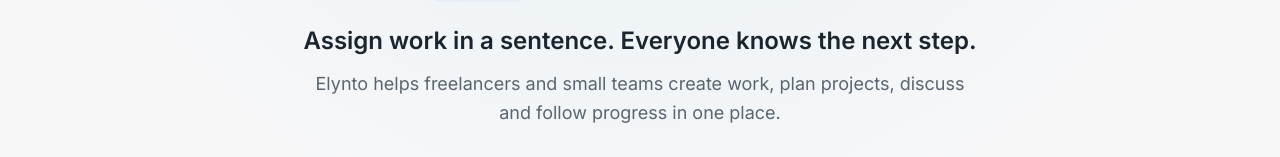
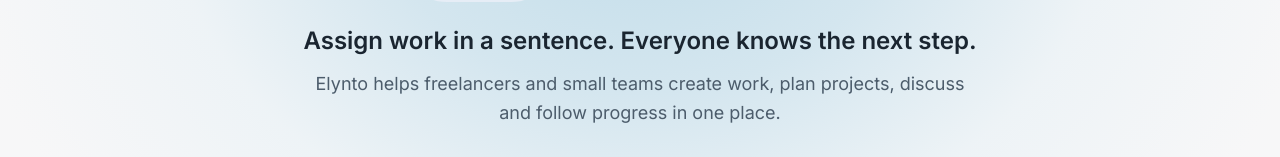
Before and after one commit to phungducbk-hub/Elynto-Landing, a Next.js app: page /en in a window 1280 px wide. Shown: the part 407-564 px from the top of the page. Built offline with nearby package versions, Linux system fonts and the light colour scheme; no server answers.

Commit message:
Increase hero background contrast for preview

```diff
--- a/src/components/sections/Hero.tsx
+++ b/src/components/sections/Hero.tsx
@@ -30,11 +30,11 @@ export function Hero({ lang, dict }: { lang: Locale; dict: Dictionary }) {
   const video = productMedia.heroDemo[lang];
 
   return (
-    <section aria-labelledby="hero-title" className="harbor-hero relative overflow-hidden border-b border-line">
+    <section aria-labelledby="hero-title" className="harbor-hero relative isolate overflow-hidden border-b border-line">
       {/* Brand atmosphere behind the product introduction. */}
       <div
         aria-hidden="true"
-        className="pointer-events-none absolute inset-x-0 top-0 -z-10 h-[38rem] bg-[radial-gradient(ellipse_at_50%_0%,var(--color-brand-100),transparent_70%)]"
+        className="pointer-events-none absolute inset-x-0 top-0 -z-10 h-[52rem] bg-[radial-gradient(ellipse_54%_64%_at_50%_26%,#c0dce9_0%,#d4e6ef_38%,rgb(230_240_245/0.55)_68%,transparent_100%)]"
       />
       <Container className="flex flex-col items-center gap-12 pt-12 pb-16 sm:pt-16 lg:pt-20 lg:pb-20">
         {/* @container: the vision sizes itself to this column so its longest line never wraps. */}
@@ -57,7 +57,7 @@ export function Hero({ lang, dict }: { lang: Locale; dict: Dictionary }) {
             </span>
           </h1>
           <p className="mx-auto mt-7 max-w-3xl text-lg font-semibold leading-snug text-ink text-balance [--enter-delay:160ms] motion-safe:animate-rise sm:text-2xl">{experience.promise}</p>
-          <p className="mx-auto mt-3 max-w-2xl text-base leading-relaxed text-ink-muted text-pretty [--enter-delay:160ms] motion-safe:animate-rise sm:text-lg sm:leading-relaxed">
+          <p className="mx-auto mt-3 max-w-2xl text-base leading-relaxed text-[#4c5c6b] text-pretty [--enter-delay:160ms] motion-safe:animate-rise sm:text-lg sm:leading-relaxed">
             {hero.description}
           </p>
           <div className="mt-8 flex flex-col justify-center gap-3 [--enter-delay:240ms] motion-safe:animate-rise sm:flex-row sm:items-center">
```
